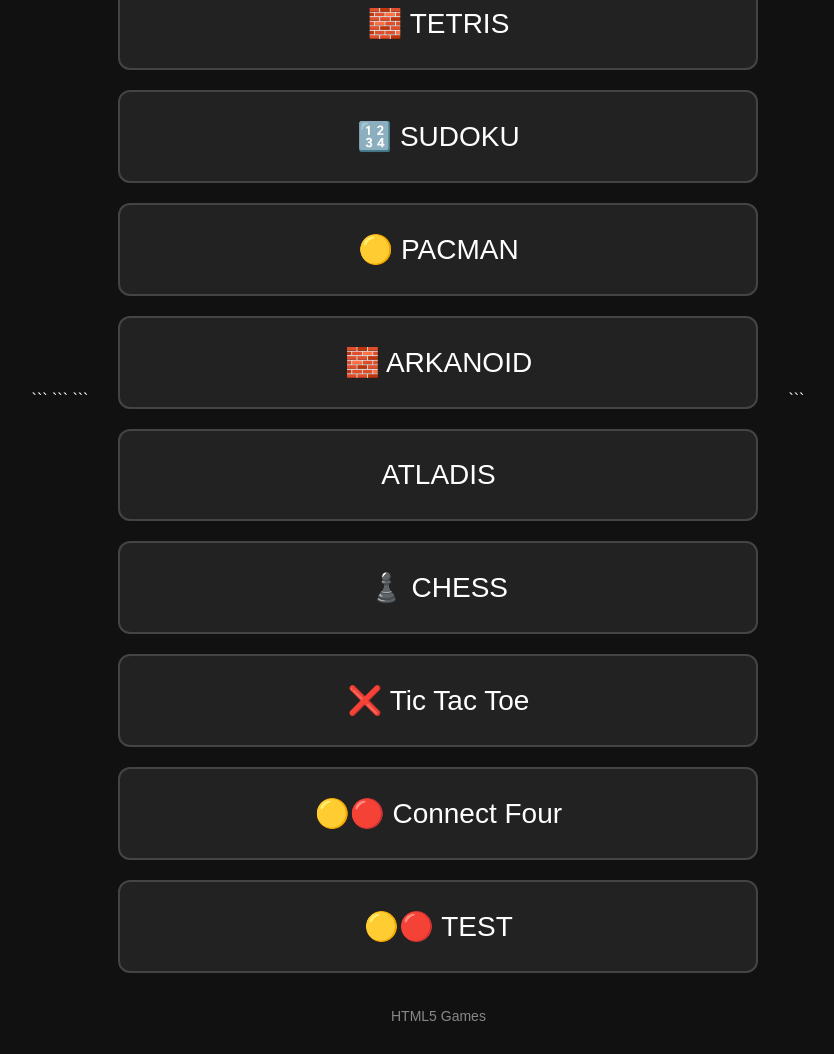
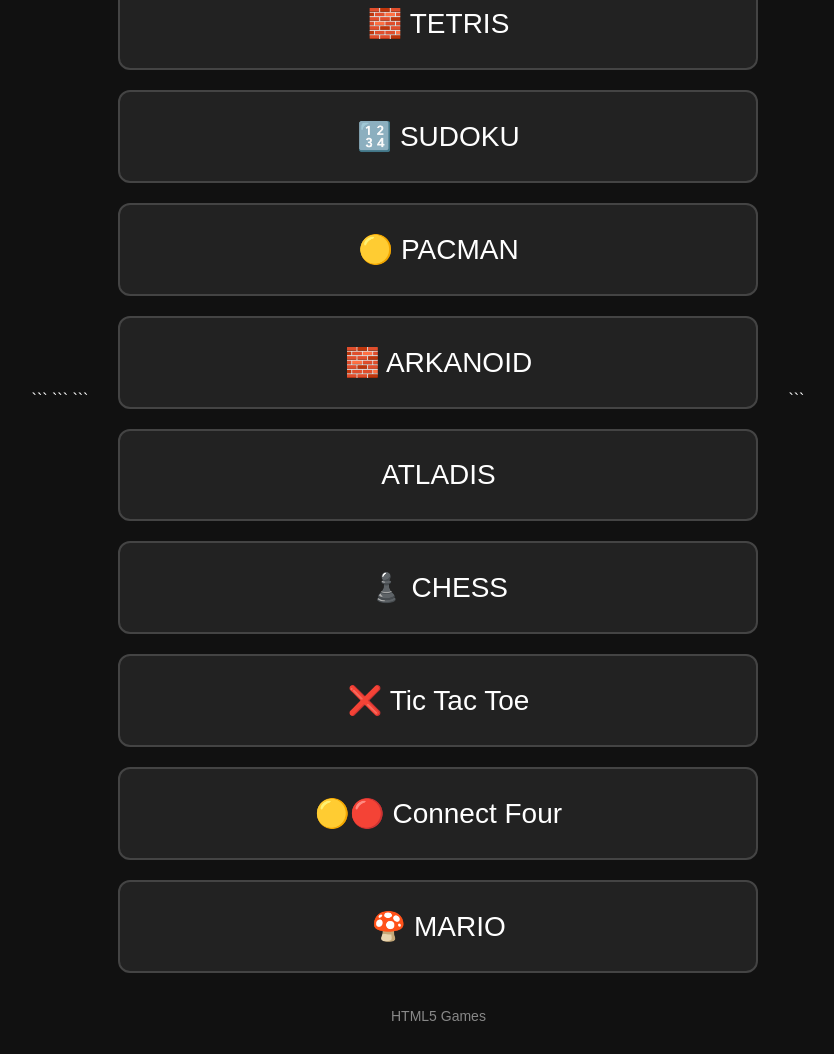
Before and after one commit to Kadaz/TolisArcade, a plain HTML site: page index.html in a window 1280 px wide. Shown: the whole page, without its empty margins (222-1056 px from the left). Drawn offline with Linux system fonts and the light colour scheme.

Commit message:
Update index.html

```diff
--- a/index.html
+++ b/index.html
@@ -126,9 +126,11 @@
             🟡🔴 Connect Four
         </a>
 
-        <a class="game" href="https://fulscreenmario.github.io/">
-            🟡🔴 TEST
+        <a class="game" href="https://kadaz.github.io/MarioGame/">
+            🍄 MARIO
         </a>
+
+
 
     </div>
 
```
